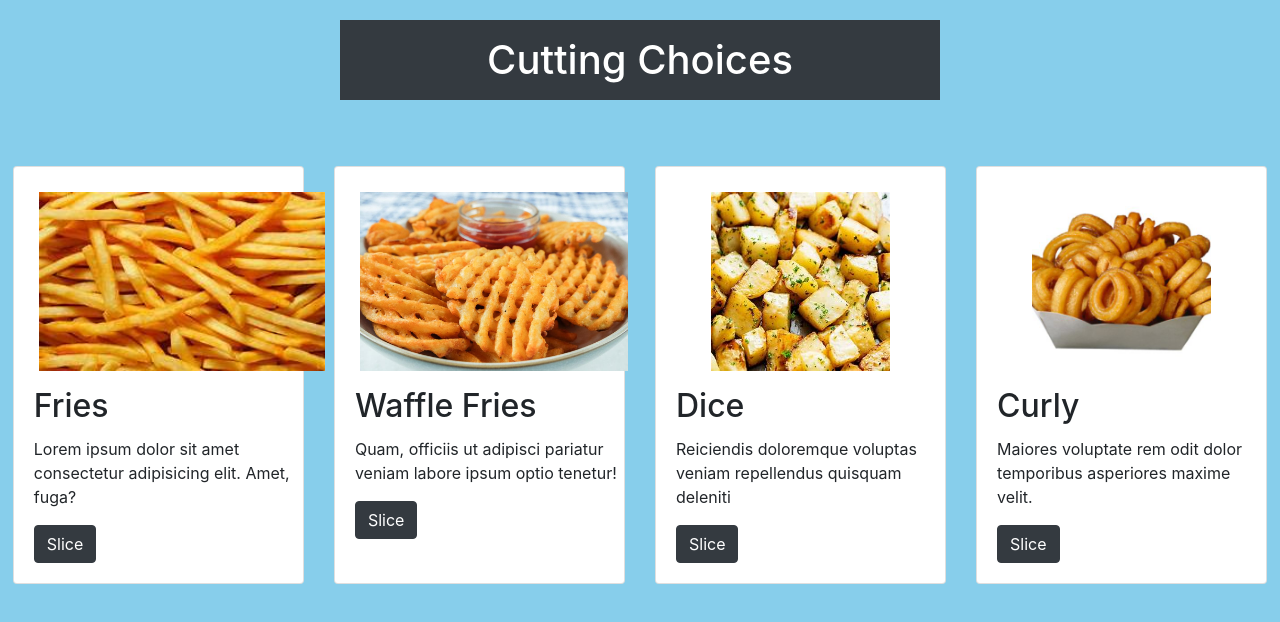
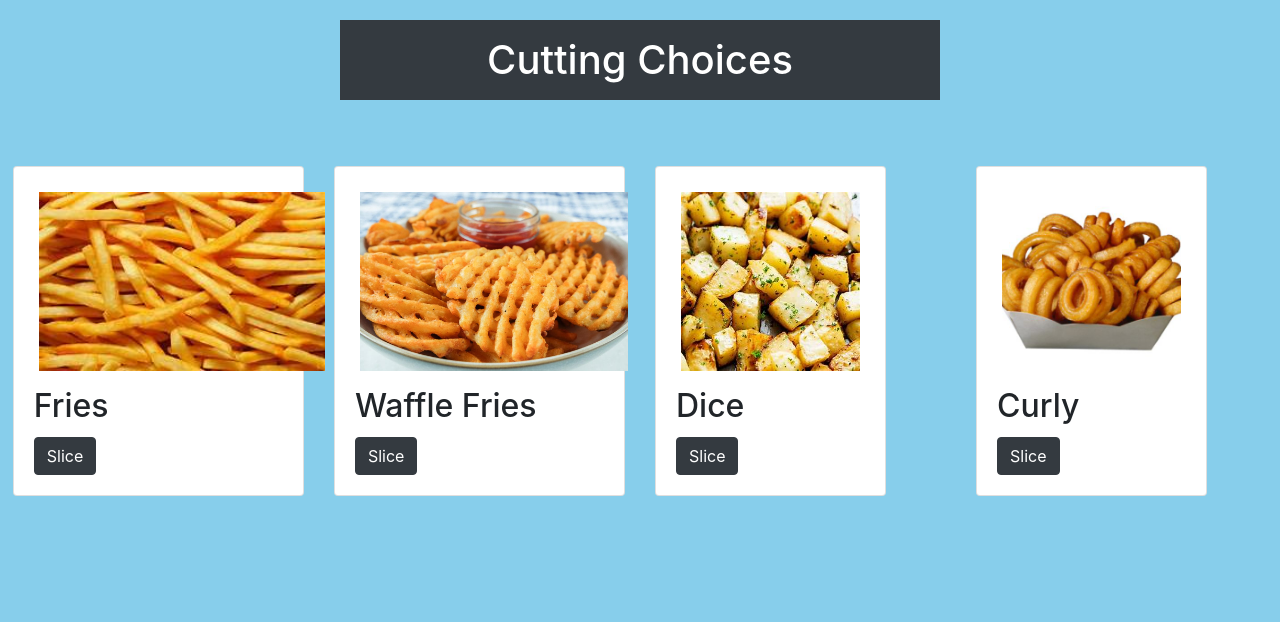
Before and after one commit to UWHuskies/Automate-Peeling-Potato, a plain HTML site: page index.html in a window 1280 px wide. Drawn offline with nearby package versions, Linux system fonts and the light colour scheme.

Commit message:
Update index.html

```diff
--- a/index.html
+++ b/index.html
@@ -35,7 +35,6 @@
                 </div>
                 <div class="col">
                   <h2 class="card-title">Fries</h2>
-                  <p class="card-text">Lorem ipsum dolor sit amet consectetur adipisicing elit. Amet, fuga?</p>
                   <a href="countdown.html" class="btn btn-dark">Slice</a>
                 </div>
               </div>
@@ -53,7 +52,6 @@
                 </div>
                 <div class="col">
                   <h2 class="card-title">Waffle Fries</h2>
-                  <p class="card-text">Quam, officiis ut adipisci pariatur veniam labore ipsum optio tenetur!</p>
                   <a href="Waffle.html" class="btn btn-dark">Slice</a>
                 </div>
               </div>
@@ -71,7 +69,6 @@
                 </div>
                 <div class="col">
                   <h2 class="card-title">Dice</h2>
-                  <p class="card-text">Reiciendis doloremque voluptas veniam repellendus quisquam deleniti</p>
                   <a href="Dice.html" class="btn btn-dark">Slice</a>
                 </div>
               </div>
@@ -89,7 +86,6 @@
                 </div>
                 <div class="col">
                   <h2 class="card-title">Curly</h2>
-                  <p class="card-text">Maiores voluptate rem odit dolor temporibus asperiores maxime velit.</p>
                   <a href="Curly.html" class="btn btn-dark">Slice</a>
                 </div>
               </div>
```
